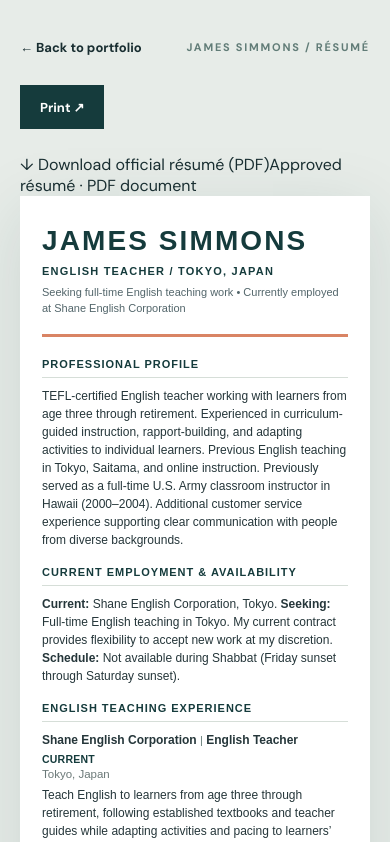
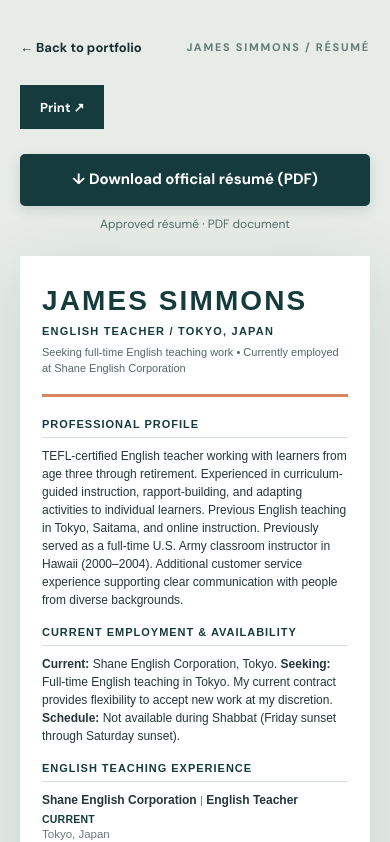
Before and after one commit to desukara/portfolio, a Next.js app: page /resume in a window 390 px wide. Shown: the top 842 px of the page. Built offline with nearby package versions, Linux system fonts and the light colour scheme; a web font is replaced by a local one.

Commit message:
Style visible full-width résumé PDF download on mobile and desktop

```diff
--- a/app/globals.css
+++ b/app/globals.css
@@ -236,3 +236,11 @@ main,section,article,footer{min-width:0}
  .resume-document.cv{margin-inline:16px;padding:24px 18px}
  .resume-toolbar{padding-inline:16px}
 }
+
+/* Prominent official résumé download: separate from the crowded toolbar. */
+.resume-download-banner{display:flex;flex-wrap:wrap;align-items:center;justify-content:center;gap:10px 18px;padding-bottom:24px;text-align:center}
+.resume-download-primary{display:inline-flex;align-items:center;justify-content:center;min-height:52px;padding:14px 24px;border-radius:5px;background:#153b3c;color:#fff!important;font-size:15px;font-weight:800;line-height:1.3;text-decoration:none;box-shadow:0 4px 12px #153b3c25}
+.resume-download-primary:hover,.resume-download-primary:focus-visible{background:#265a55;text-decoration:underline}
+.resume-download-banner span{font-size:12px;color:#526d69}
+@media(max-width:700px){.resume-download-banner{padding-inline:20px}.resume-download-primary{width:100%;max-width:480px}}
+@media print{.resume-download-banner{display:none!important}}
```
